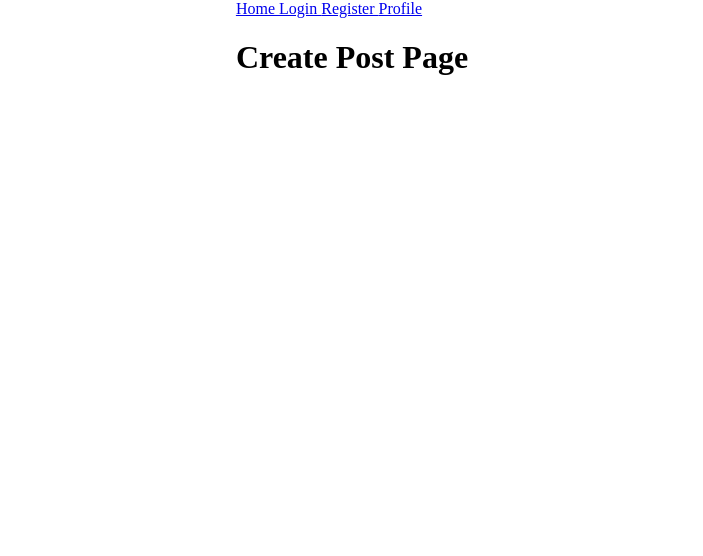
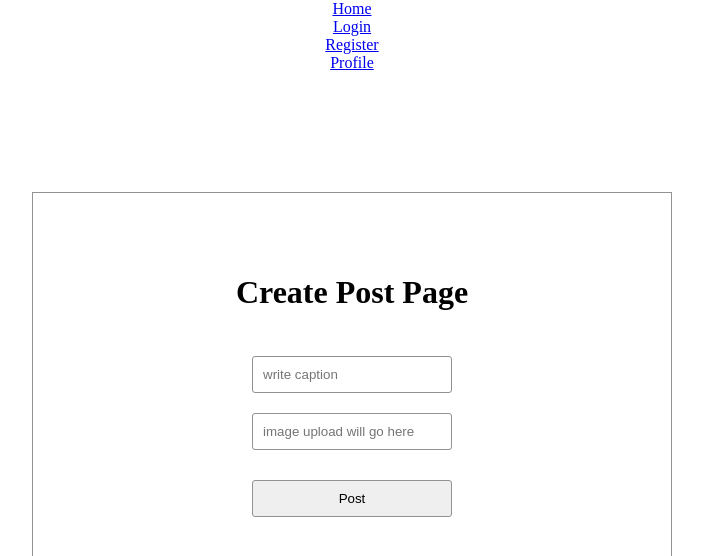
Before and after one commit to giomine/insta, a React (Create React App) app in the folder client/: page /posts in a window 1280 px wide. Shown: the top 556 px of the page, without its empty margins (288-991 px from the left). Built offline with nearby package versions, Linux system fonts and the light colour scheme.

Commit message:
Added create post page with basic functionality + amended css variables

```diff
--- a/client/src/components/post/CreatePost.js
+++ b/client/src/components/post/CreatePost.js
@@ -1,6 +1,40 @@
+import { useState } from 'react'
+
+
+
 const CreatePost = () => {
+
+  const [ formFields, setFormFields ] = useState({
+    caption: '',
+    image: '',
+    owner: '',
+  })
+
+  const handleChange = (e) => {
+    setFormFields({ ...formFields, [e.target.name]: e.target.value })
+  }
+
+  const handleSubmit = (e) => {
+    e.preventDefault()
+    console.log(formFields)
+  }
+
   return (
-    <h1>Create Post Page</h1>
+    <div className='form-container'>
+      <div className="form-border">
+        <h1>Create Post Page</h1>
+        <form action="" onSubmit={handleSubmit}>
+
+          <label htmlFor="caption"></label>
+          <input type="text" name="caption" placeholder="write caption" value={formFields.caption} onChange={handleChange} />
+
+          <label htmlFor="image"></label>
+          <input type="text" name="image" placeholder="image upload will go here" value={formFields.image} onChange={handleChange} />
+
+          <button type="submit">Post</button>
+        </form>
+      </div>
+    </div>
   )
 }
 
--- a/client/src/index.js
+++ b/client/src/index.js
@@ -1,5 +1,5 @@
+import { createRoot } from 'react-dom/client'
 import React from 'react'
-import { createRoot } from 'react-dom/client'
 import './styles/main.scss'
 import App from './App.js'
 
--- /dev/null
+++ b/client/src/styles/createPost.scss
@@ -0,0 +1,32 @@
+@import './global//variables.scss';
+
+.form-container{
+  height: 80vh;
+  @include flex-center();
+
+  .form-border{
+    width: 90vw;
+    height: 50vh;
+    border: $border;
+    @include flex-center();
+    flex-direction: column;
+
+    form {
+      @include flex-center();
+      flex-direction: column;
+      height: 50%;
+
+      input{
+        @include inputs();
+      }
+
+      button{
+        @include buttons();
+      }
+
+    }
+    @media(min-width: 600px){
+      width: 50vw;
+    }
+  }
+}
--- a/client/src/styles/global/variables.scss
+++ b/client/src/styles/global/variables.scss
@@ -5,14 +5,16 @@ $button: rgb(103, 103, 220);
 $textWhite: white;
 $textBlack: black;
 $placeholderText: rgb(148, 145, 145);
-$desktopButtonWidth: 100px;
-$mobileButtonWidth: 100px;
-$desktopInputWidth: 20px;
-$mobileInputWidth: 20px;
+// $desktopButtonWidth: 100px;
+// $mobileButtonWidth: 100px;
+// $desktopInputWidth: 20px;
+// $mobileInputWidth: 20px;
 $desktopContainerWidth: 500px;
 $mobileContainerWidth: 90vw;
 $desktopSinglePostContainer: 100px;
 $mobileSinglePostContainer: 100px;
+
+
 @mixin flex-center(){
   display: flex;
   justify-content: center;
@@ -31,3 +33,21 @@ $mobileSinglePostContainer: 100px;
   border: $border;
   border-radius: 50%;
 }
+
+@mixin inputs(){
+  width: 200px;
+  padding: 10px;
+  margin: 10px auto;
+  border: $border;
+  border-radius: 3px;
+  outline: none;
+}
+
+@mixin buttons(){
+  width: 200px;
+  padding: 10px;
+  border: $border;
+  border-radius: 3px;
+  outline: none;
+  margin-top: 20px;
+}
--- a/client/src/styles/main.scss
+++ b/client/src/styles/main.scss
@@ -1,5 +1,6 @@
 @import './global/variables.scss';
 @import './home.scss';
+@import './createPost.scss';
 
 * {
   box-sizing: border-box;
@@ -16,8 +17,8 @@ h4{
   margin: 0;
 }
 
-// .container{
-//   width: 90vw;
-//   @include flex-center();
-//   flex-direction: column;
-// }
+.container{
+  width: 90vw;
+  @include flex-center();
+  flex-direction: column;
+}
```
